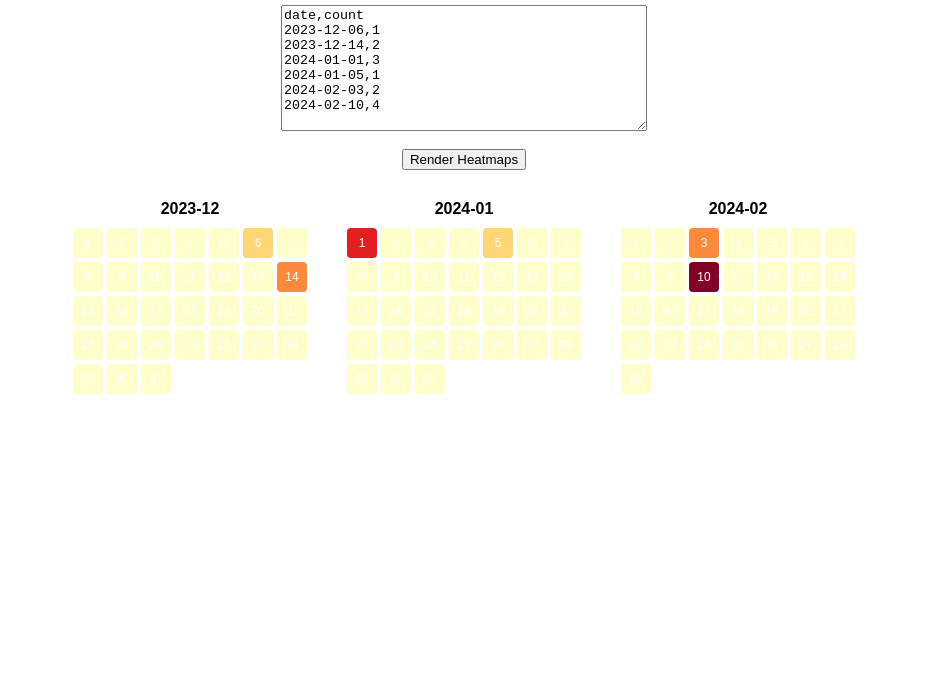
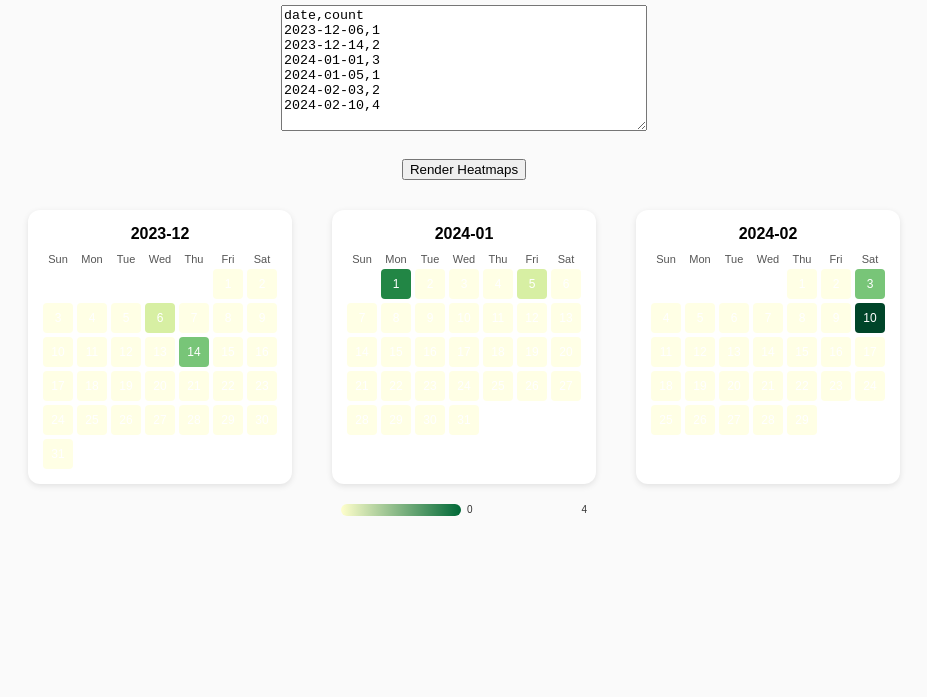
Before and after one commit to purrrfecto/js-monthly-heatmap, a plain HTML site: page test.html in a window 1280 px wide. Shown: the part 103-800 px from the top of the page, without its empty margins (176-1103 px from the left). Drawn offline with nearby package versions, Linux system fonts and the light colour scheme.

Commit message:
Update test.html
Add weekday labels (Sun–Sat) above each grid
Align days correctly (so the 1st falls on its weekday)
Add a color legend scale bar
change to YlGr

```diff
--- a/test.html
+++ b/test.html
@@ -2,7 +2,7 @@
 <html lang="en">
 <head>
   <meta charset="UTF-8">
-  <title>Multi-Month Heatmap</title>
+  <title>Monthly Heatmap (Multi-Month, YlGn)</title>
   <script src="https://d3js.org/d3.v7.min.js"></script>
   <style>
     body {
@@ -11,10 +11,12 @@
       flex-direction: column;
       align-items: center;
       margin: 40px;
+      background: #fafafa;
     }
     textarea {
       width: 360px;
       height: 120px;
+      margin-bottom: 10px;
     }
     #heatmaps {
       display: flex;
@@ -27,6 +29,10 @@
       display: flex;
       flex-direction: column;
       align-items: center;
+      background: white;
+      padding: 15px;
+      border-radius: 12px;
+      box-shadow: 0 2px 6px rgba(0,0,0,0.1);
     }
     .month-label {
       font-weight: bold;
@@ -46,10 +52,35 @@
       color: white;
       font-size: 12px;
     }
+    .weekday-header {
+      font-size: 11px;
+      text-align: center;
+      margin-bottom: 4px;
+      color: #555;
+    }
+    .legend {
+      display: flex;
+      align-items: center;
+      gap: 6px;
+      margin-top: 20px;
+    }
+    .legend-bar {
+      height: 12px;
+      width: 120px;
+      background: linear-gradient(to right, #ffffcc, #006837);
+      border-radius: 6px;
+    }
+    .legend-labels {
+      display: flex;
+      justify-content: space-between;
+      width: 120px;
+      font-size: 10px;
+      color: #333;
+    }
   </style>
 </head>
 <body>
-  <h2>📅 Multi-Month Heatmap</h2>
+  <h2>🌿 Multi-Month Heatmap (YlGn)</h2>
 
   <textarea id="csvInput">date,count
 2023-12-06,1
@@ -61,6 +92,7 @@
   <button id="renderBtn">Render Heatmaps</button>
 
   <div id="heatmaps"></div>
+  <div id="legend"></div>
 
   <script>
     document.getElementById('renderBtn').addEventListener('click', renderAllHeatmaps);
@@ -75,13 +107,10 @@
       if (parsed.length === 0) return;
 
       // Group data by month-year
-      const grouped = d3.group(parsed, d =>
-        d3.timeFormat("%Y-%m")(d.date)
-      );
-
+      const grouped = d3.group(parsed, d => d3.timeFormat("%Y-%m")(d.date));
       const allCounts = parsed.map(d => d.count);
       const maxValue = d3.max(allCounts);
-      const color = d3.scaleSequential(d3.interpolateYlOrRd).domain([0, maxValue || 1]);
+      const color = d3.scaleSequential(d3.interpolateYlGn).domain([0, maxValue || 1]);
 
       const container = d3.select("#heatmaps");
       container.selectAll("*").remove();
@@ -96,14 +125,18 @@
           data.map(d => [d3.timeFormat("%Y-%m-%d")(d.date), d.count])
         );
 
-        const days = d3.range(1, daysInMonth + 1).map(day => {
+        const firstDayWeekday = new Date(yearNum, monthNum, 1).getDay();
+
+        // Fill day data aligned by weekday
+        const days = [];
+        for (let i = 0; i < firstDayWeekday; i++) {
+          days.push(null); // Empty leading cells
+        }
+        for (let day = 1; day <= daysInMonth; day++) {
           const date = new Date(yearNum, monthNum, day);
           const key = d3.timeFormat("%Y-%m-%d")(date);
-          return {
-            day,
-            count: valueMap.get(key) || 0
-          };
-        });
+          days.push({ day, count: valueMap.get(key) || 0 });
+        }
 
         // Create month container
         const monthDiv = container.append("div")
@@ -113,19 +146,46 @@
           .attr("class", "month-label")
           .text(`${year}-${monthStr}`);
 
+        // Add weekday headers
+        const weekdayHeader = monthDiv.append("div")
+          .attr("class", "grid weekday-header");
+        ["Sun", "Mon", "Tue", "Wed", "Thu", "Fri", "Sat"].forEach(d =>
+          weekdayHeader.append("div").text(d)
+        );
+
+        // Create grid
         const grid = monthDiv.append("div")
           .attr("class", "grid");
 
         days.forEach(d => {
-          grid.append("div")
-            .attr("class", "day")
-            .style("background", color(d.count))
-            .text(d.day);
+          if (d === null) {
+            grid.append("div").style("visibility", "hidden");
+          } else {
+            grid.append("div")
+              .attr("class", "day")
+              .style("background", color(d.count))
+              .text(d.day);
+          }
         });
       }
+
+      renderLegend(maxValue);
     }
 
-    // Auto-render once on load
+    function renderLegend(maxValue) {
+      const legend = d3.select("#legend");
+      legend.selectAll("*").remove();
+
+      const legendDiv = legend.append("div").attr("class", "legend");
+      legendDiv.append("div").attr("class", "legend-bar")
+        .style("background", "linear-gradient(to right, #ffffcc, #006837)");
+
+      const labels = legendDiv.append("div").attr("class", "legend-labels");
+      labels.append("span").text("0");
+      labels.append("span").text(maxValue || 1);
+    }
+
+    // Auto-render on load
     renderAllHeatmaps();
   </script>
 </body>
```
